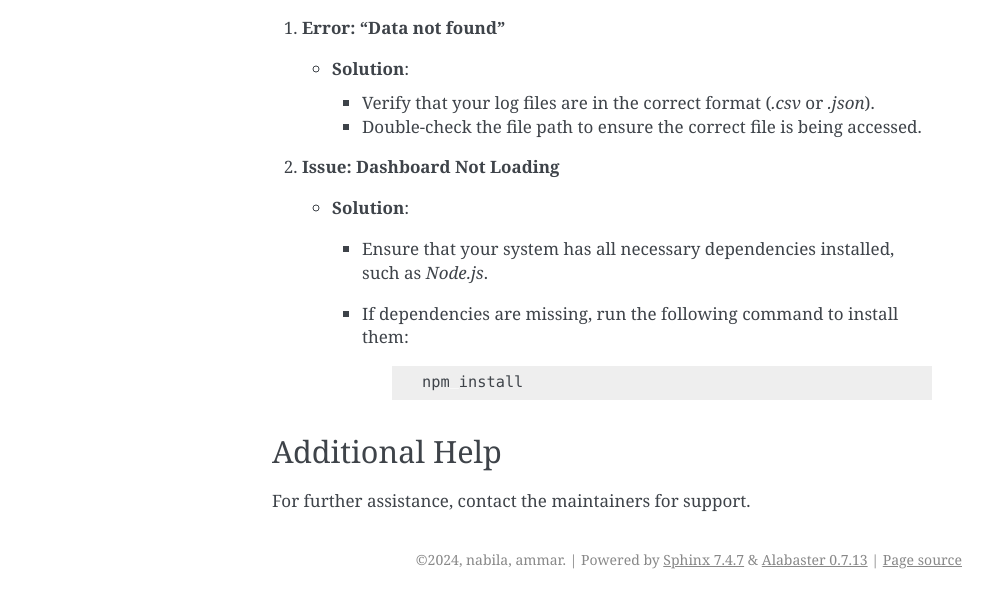
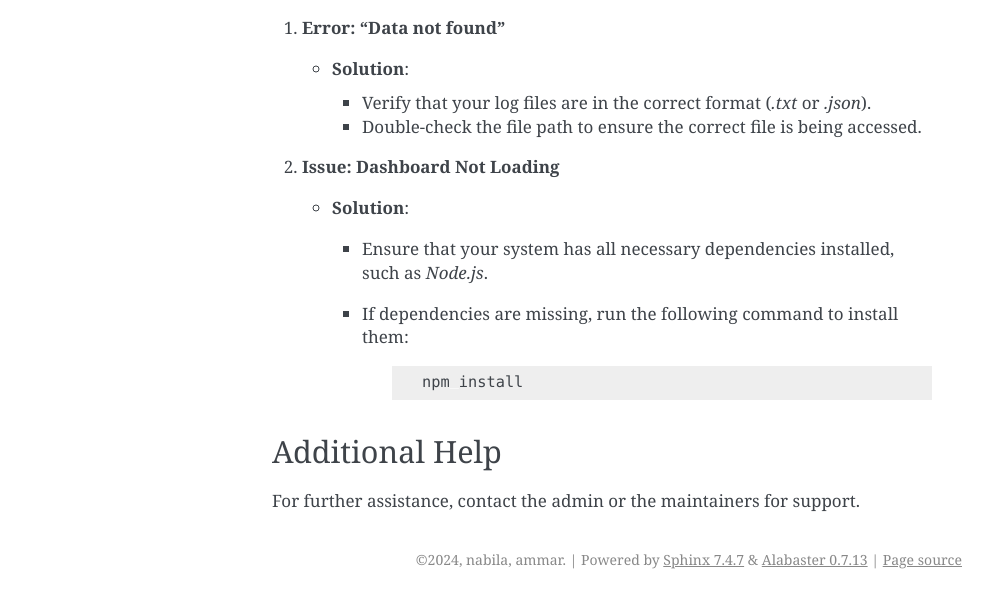
Before and after one commit to ammanis/levelSight-simple-game-analytic-tool, a Sphinx documentation site: the page built from docs/source/maintain_troubleshoot.rst, in a window 1280 px wide. Shown: the part 385-981 px from the top of the page, without its empty margins (148-1141 px from the left). Built offline with Sphinx 7.4.7, drawn with Linux system fonts in a browser that asks for light colours.

Commit message:
Update maintain_troubleshoot.rst

```diff
--- a/docs/source/maintain_troubleshoot.rst
+++ b/docs/source/maintain_troubleshoot.rst
@@ -12,7 +12,7 @@ Common Issues
 
    - **Solution**:
 
-     - Verify that your log files are in the correct format (`.csv` or `.json`).
+     - Verify that your log files are in the correct format (`.txt` or `.json`).
      - Double-check the file path to ensure the correct file is being accessed.
 
 2. **Issue: Dashboard Not Loading**
@@ -27,4 +27,4 @@ Common Issues
 
 Additional Help
 ---------------
-For further assistance, contact the maintainers for support.
+For further assistance, contact the admin or the maintainers for support.
```
